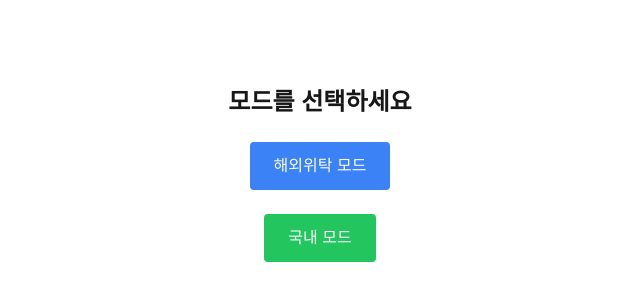
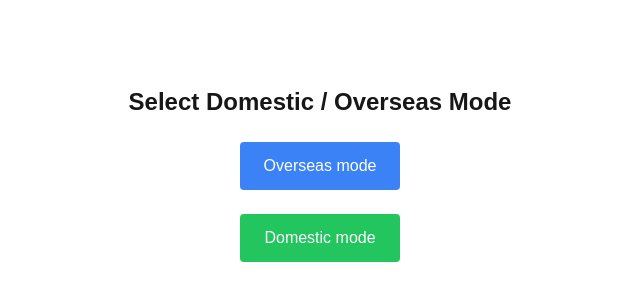
Before and after one commit to SuperFLY22/training-record-webapp, a Next.js app: page / in a window 1280 px wide. Shown: the part 226-526 px from the top of the page, without its empty margins (320-960 px from the left). Built offline with nearby package versions, Linux system fonts and the light colour scheme.

Commit message:
fix: kor>>eng

```diff
--- a/app/page.tsx
+++ b/app/page.tsx
@@ -585,18 +585,18 @@ traineesInCourse.forEach((trainee, index) => {
   if (!selectedMode) {
     return (
       <div className="flex flex-col items-center justify-center h-screen space-y-6">
-        <h1 className="text-2xl font-bold">모드를 선택하세요</h1>
+        <h1 className="text-2xl font-bold">Select Domestic / Overseas Mode</h1>
         <button
           className="bg-blue-500 text-white px-6 py-3 rounded"
           onClick={() => setSelectedMode("overseas")}
         >
-          해외위탁 모드
+          Overseas mode
         </button>
         <button
           className="bg-green-500 text-white px-6 py-3 rounded"
           onClick={() => setSelectedMode("domestic")}
         >
-          국내 모드
+          Domestic mode
         </button>
       </div>
     );
@@ -604,6 +604,14 @@ traineesInCourse.forEach((trainee, index) => {
 
   return (
     <div className="p-6 max-w-4xl mx-auto">
+  {/* 현재 모드 표시 */}
+  {selectedMode && (
+    <div className="mb-4 text-right text-sm text-gray-600">
+      현재 모드: <span className="font-bold">
+        {selectedMode === "domestic" ? "Domestic mode" : "Overseas mode"}
+      </span>
+    </div>
+  )}
       {/* 관리자 인증 모달 */}
       {showAdminAuth && (
         <div className="fixed inset-0 bg-black bg-opacity-40 flex items-center justify-center">
@@ -717,7 +725,7 @@ traineesInCourse.forEach((trainee, index) => {
               setScreen('main');
             }}
           >
-            국내/해외 선택화면으로
+             Move to Fist Page
           </button>
         </div>
       )}
```
